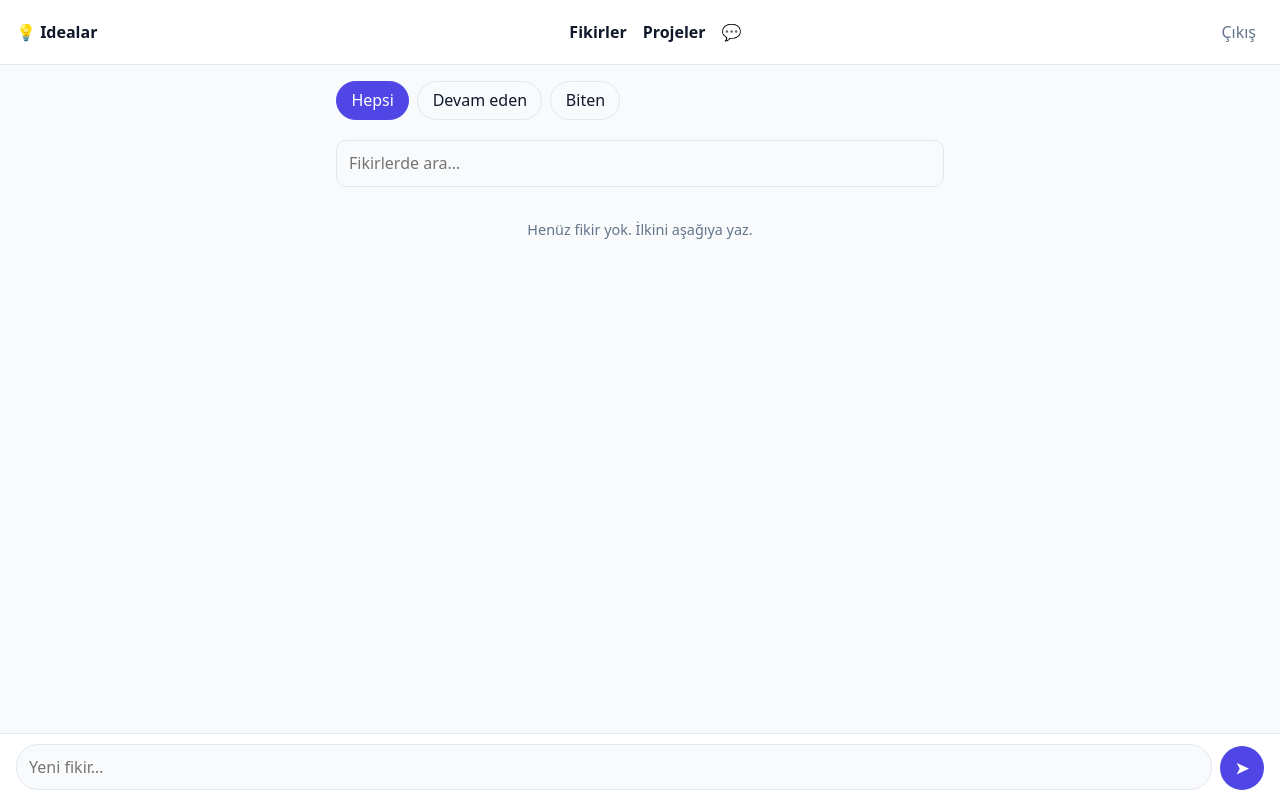
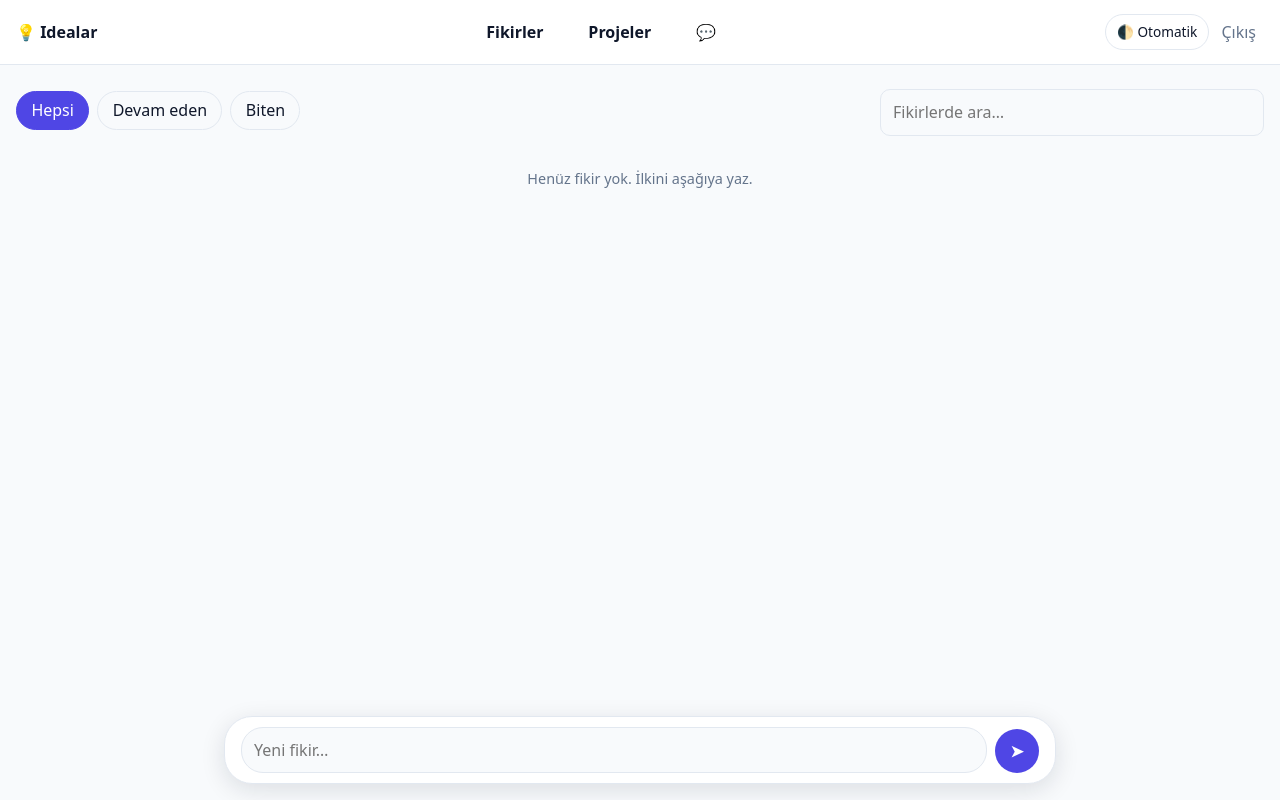
Before and after one commit to mifarosa/idealar, a Django app: page / in a window 1280 px wide. Run offline with Django 5.2, Linux system fonts and the light colour scheme; the visitor is signed in with stand-in values (Sample User, id 1); data that the repository does not hold is empty; parts of the project's set-up code (start-up, migrations or seed data) failed here and were passed over.

Commit message:
Add responsive desktop layout, light/dark/gray themes and Enter-to-send on desktop
Co-Authored-By: Claude Sonnet 5.5 <noreply@anthropic.com>
Claude-Session: https://claude.ai/code/session_01C98qvvrSGJBkCaPE9px8YU

```diff
--- a/static/css/app.css
+++ b/static/css/app.css
@@ -1,3 +1,4 @@
+/* Themes: light, dark and gray. Without a saved choice the system preference decides (light or dark). */
 :root {
   --bg: #f8fafc;
   --surface: #ffffff;
@@ -8,10 +9,23 @@
   --accent-text: #ffffff;
   --danger: #dc2626;
   --radius: 14px;
+  --shadow: 0 6px 24px rgb(15 23 42 / 0.12);
+}
+
+:root[data-theme="dark"] {
+  --bg: #0f172a;
+  --surface: #1e293b;
+  --text: #f1f5f9;
+  --muted: #94a3b8;
+  --border: #334155;
+  --accent: #818cf8;
+  --accent-text: #0f172a;
+  --danger: #f87171;
+  --shadow: 0 6px 24px rgb(0 0 0 / 0.45);
 }
 
 @media (prefers-color-scheme: dark) {
-  :root {
+  :root:not([data-theme]) {
     --bg: #0f172a;
     --surface: #1e293b;
     --text: #f1f5f9;
@@ -20,10 +34,26 @@
     --accent: #818cf8;
     --accent-text: #0f172a;
     --danger: #f87171;
+    --shadow: 0 6px 24px rgb(0 0 0 / 0.45);
   }
 }
 
+/* Soft mid-gray: lower contrast than light, easier on the eyes than dark. */
+:root[data-theme="gray"] {
+  --bg: #d8dbe0;
+  --surface: #e8eaee;
+  --text: #1c2026;
+  --muted: #565d68;
+  --border: #bcc1c9;
+  --accent: #4338ca;
+  --accent-text: #ffffff;
+  --danger: #b91c1c;
+  --shadow: 0 6px 24px rgb(28 32 38 / 0.18);
+}
+
 * { box-sizing: border-box; }
+
+a { color: var(--accent); }
 
 body {
   margin: 0;
@@ -45,7 +75,8 @@ body {
 
 .brand { font-weight: 700; color: var(--text); text-decoration: none; }
 
-.container { max-width: 40rem; margin: 0 auto; padding: 1rem; }
+.container { max-width: 52rem; margin: 0 auto; padding: 1rem; }
+.container-wide { max-width: 82rem; }
 
 h1 { font-size: 1.4rem; margin: 0.5rem 0 1rem; }
 
@@ -234,3 +265,42 @@ select { font: inherit; color: var(--text); background: var(--bg); border: 1px s
 .similar-card .chip { white-space: normal; border-radius: 14px; padding: 0.4rem 0.8rem; }
 .github.stack { gap: 0.4rem; }
 .github p { margin: 0; }
+
+/* Theme switch, keyboard focus and mouse hover */
+.topbar-actions { display: flex; align-items: center; gap: 0.25rem; }
+.theme-toggle { background: none; border: 1px solid var(--border); border-radius: 999px; color: var(--text); cursor: pointer; font: inherit; font-size: 0.85rem; min-height: 36px; padding: 0 0.7rem; white-space: nowrap; }
+:focus-visible { outline: 2px solid var(--accent); outline-offset: 2px; }
+.button:hover, .chip:hover { filter: brightness(1.08); }
+.idea-card summary:hover { background: color-mix(in srgb, var(--accent) 7%, transparent); }
+.theme-toggle:hover, .link-button:hover, .icon-link:hover { color: var(--accent); }
+.toolbar { display: flex; flex-direction: column; }
+.split { display: block; }
+
+/* Desktop: use the width. Phones keep the single-column layout above. */
+@media (min-width: 900px) {
+  .topbar { padding-inline: max(1rem, calc((100vw - 82rem) / 2 + 1rem)); }
+  .topnav a { padding: 0.5rem 0.9rem; border-radius: 999px; }
+  .topnav a:hover { background: color-mix(in srgb, var(--accent) 10%, transparent); }
+  .container { padding: 1.5rem 1rem; }
+  h1 { font-size: 1.7rem; }
+
+  .toolbar { flex-direction: row; align-items: center; justify-content: space-between; gap: 1rem; margin-bottom: 1rem; }
+  .toolbar .search { margin: 0; flex: 0 1 24rem; }
+
+  .container-wide .idea-list { display: grid; grid-template-columns: repeat(auto-fill, minmax(24rem, 1fr)); align-items: start; gap: 0.9rem; }
+  .split { display: grid; grid-template-columns: minmax(0, 3fr) minmax(0, 2fr); gap: 1.5rem; align-items: start; }
+  .split h2:first-child { margin-top: 0; }
+
+  .quick-bar {
+    left: 50%;
+    right: auto;
+    bottom: 1rem;
+    transform: translateX(-50%);
+    width: min(52rem, calc(100% - 2rem));
+    border: 1px solid var(--border);
+    border-radius: 28px;
+    box-shadow: var(--shadow);
+  }
+  .has-quick-bar { padding-bottom: 7rem; }
+  .bubble { max-width: 75%; }
+}
--- a/static/js/app.js
+++ b/static/js/app.js
@@ -116,3 +116,53 @@ if (inspectForm) {
     document.querySelector(".inspect-working").hidden = false;
   });
 }
+
+// Theme switch: Otomatik (system) -> Açık -> Koyu -> Gri. The choice is remembered on this device.
+const THEME_STORAGE_KEY = "idealar.theme";
+const THEMES = [
+  { value: "", label: "🌓 Otomatik" },
+  { value: "light", label: "☀️ Açık" },
+  { value: "dark", label: "🌙 Koyu" },
+  { value: "gray", label: "🌫️ Gri" },
+];
+
+function currentThemeIndex() {
+  const index = THEMES.findIndex((theme) => theme.value === (document.documentElement.dataset.theme || ""));
+  return index === -1 ? 0 : index;
+}
+
+function showTheme(theme) {
+  if (theme.value) document.documentElement.dataset.theme = theme.value;
+  else delete document.documentElement.dataset.theme;
+  document.querySelectorAll(".theme-toggle").forEach((button) => (button.textContent = theme.label));
+}
+
+function saveTheme(theme) {
+  try {
+    if (theme.value) localStorage.setItem(THEME_STORAGE_KEY, theme.value);
+    else localStorage.removeItem(THEME_STORAGE_KEY);
+  } catch (error) {
+    console.warn("Could not remember the theme:", error);
+  }
+}
+
+showTheme(THEMES[currentThemeIndex()]);
+document.addEventListener("click", (event) => {
+  if (!event.target.closest(".theme-toggle")) return;
+  const next = THEMES[(currentThemeIndex() + 1) % THEMES.length];
+  showTheme(next);
+  saveTheme(next);
+});
+
+// On a computer (mouse + keyboard) Enter sends the message and Shift+Enter adds a new line.
+// On touch devices Enter stays a new line because the on-screen keyboard has no Shift and a send button exists.
+const DESKTOP_INPUT = window.matchMedia("(hover: hover) and (pointer: fine)");
+
+document.addEventListener("keydown", (event) => {
+  const textarea = event.target;
+  const isPlainEnter = event.key === "Enter" && !event.shiftKey && !event.isComposing;
+  if (!isPlainEnter || !DESKTOP_INPUT.matches) return;
+  if (!(textarea instanceof HTMLTextAreaElement) || !textarea.matches(".quick-bar textarea")) return;
+  event.preventDefault();
+  textarea.form.requestSubmit();
+});
--- a/templates/base.html
+++ b/templates/base.html
@@ -10,6 +10,13 @@
   <link rel="icon" href="{% static 'icons/icon-192.png' %}">
   <link rel="apple-touch-icon" href="{% static 'icons/icon-192.png' %}">
   <meta name="apple-mobile-web-app-capable" content="yes">
+  <script>
+    // Apply the saved theme before first paint so there is no flash of the wrong colors.
+    try {
+      var savedTheme = localStorage.getItem("idealar.theme");
+      if (savedTheme) document.documentElement.dataset.theme = savedTheme;
+    } catch (error) { /* storage blocked: fall back to the system theme */ }
+  </script>
   <link rel="stylesheet" href="{% static 'css/app.css' %}">
 </head>
 <body>
@@ -21,10 +28,15 @@
       <a href="{% url 'ideas:project-list' %}">Projeler</a>
       <a href="{% url 'ideas:chat' %}">💬</a>
     </nav>
-    <form method="post" action="{% url 'accounts:logout' %}">
-      {% csrf_token %}
-      <button class="link-button" type="submit">Çıkış</button>
-    </form>
+    <div class="topbar-actions">
+      <button class="theme-toggle" type="button" aria-label="Temayı değiştir" title="Temayı değiştir">🌓 Otomatik</button>
+      <form method="post" action="{% url 'accounts:logout' %}">
+        {% csrf_token %}
+        <button class="link-button" type="submit">Çıkış</button>
+      </form>
+    </div>
+    {% else %}
+    <div class="topbar-actions"><button class="theme-toggle" type="button" aria-label="Temayı değiştir" title="Temayı değiştir">🌓 Otomatik</button></div>
     {% endif %}
   </header>
   <main class="container {% block container_class %}{% endblock %}">
--- a/templates/ideas/idea_list.html
+++ b/templates/ideas/idea_list.html
@@ -1,6 +1,7 @@
 {% extends "base.html" %}
-{% block container_class %}has-quick-bar{% endblock %}
+{% block container_class %}has-quick-bar container-wide{% endblock %}
 {% block content %}
+<div class="toolbar">
 <nav class="filters" aria-label="Filtre">
   <a class="chip {% if not status_filter %}chip-active{% endif %}" href="?q={{ search_text|urlencode }}">Hepsi</a>
   <a class="chip {% if status_filter == 'devam' %}chip-active{% endif %}" href="?durum=devam&q={{ search_text|urlencode }}">Devam eden</a>
@@ -11,6 +12,7 @@
   {% if status_filter %}<input type="hidden" name="durum" value="{{ status_filter }}">{% endif %}
   <input type="search" name="q" value="{{ search_text }}" placeholder="Fikirlerde ara…" aria-label="Ara">
 </form>
+</div>
 
 {% if ideas %}
 <ul class="idea-list">
--- a/templates/ideas/project_detail.html
+++ b/templates/ideas/project_detail.html
@@ -1,11 +1,13 @@
 {% extends "base.html" %}
 {% block title %}{{ object.name }} · Idealar{% endblock %}
+{% block container_class %}container-wide{% endblock %}
 {% block content %}
 <h1>📁 {{ object.name }}</h1>
 {% if object.description %}<p>{{ object.description|linebreaksbr }}</p>{% endif %}
 <p class="muted">{{ object.progress.done }}/{{ object.progress.total }} özellik tamamlandı</p>
 
 
+<div class="split">
 <section class="card stack github">
   <h2>GitHub</h2>
   {% if object.github_url %}
@@ -52,6 +54,7 @@
   {% endif %}
 </section>
 
+<div>
 <h2>Fikirler</h2>
 {% if ideas %}
 <ul class="idea-list">
@@ -67,6 +70,8 @@
 {% else %}
 <p class="muted">Bu projeye bağlı fikir yok. Düzenleyip fikir bağlayabilirsin.</p>
 {% endif %}
+</div>
+</div>
 <p class="row">
   <a class="button" href="{% url 'ideas:project-chat' object.pk %}">💬 Proje hakkında konuş</a>
   <a class="button button-secondary" href="{% url 'ideas:project-update' object.pk %}">Düzenle</a>
--- a/templates/ideas/project_list.html
+++ b/templates/ideas/project_list.html
@@ -1,5 +1,6 @@
 {% extends "base.html" %}
 {% block title %}Projeler · Idealar{% endblock %}
+{% block container_class %}container-wide{% endblock %}
 {% block content %}
 <div class="row row-between">
   <h1>Projeler</h1>
```
Also changed, not shown: ideas/tests.py (+21 -0 lines), README.md.
